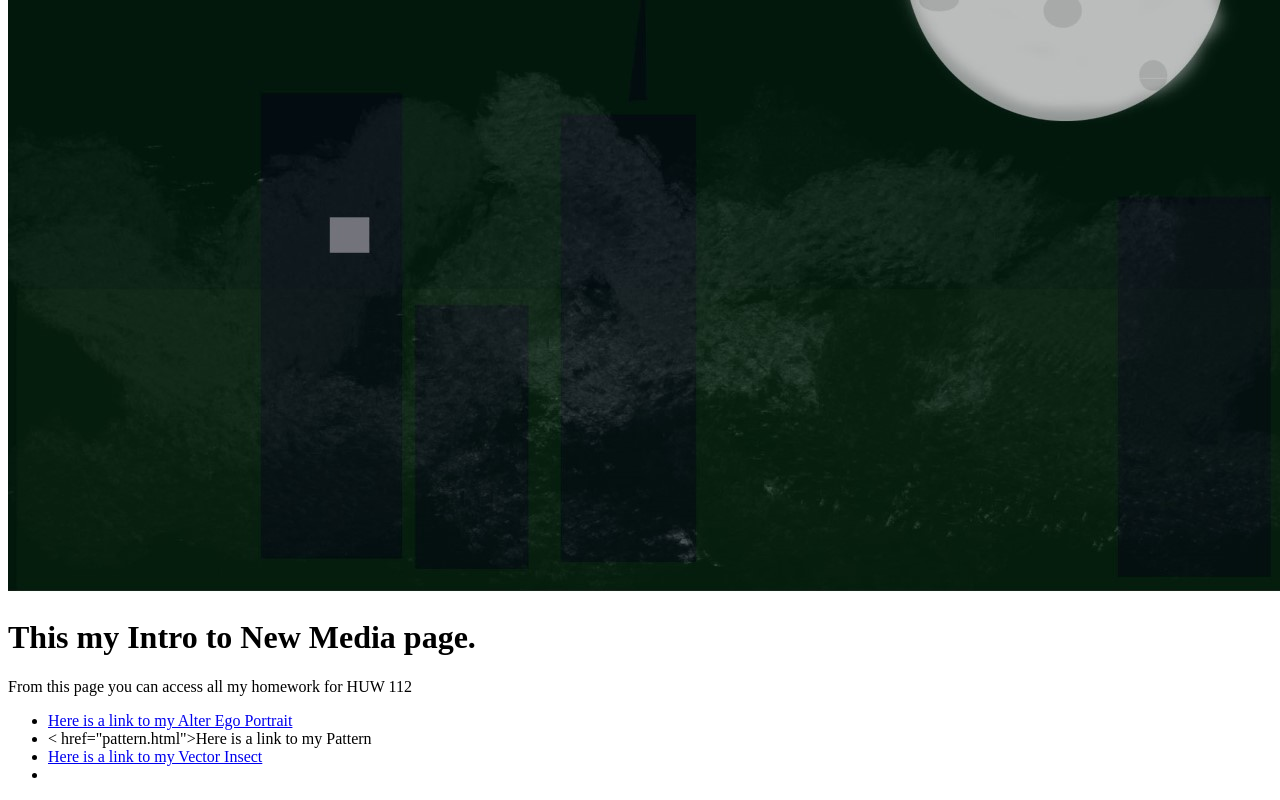
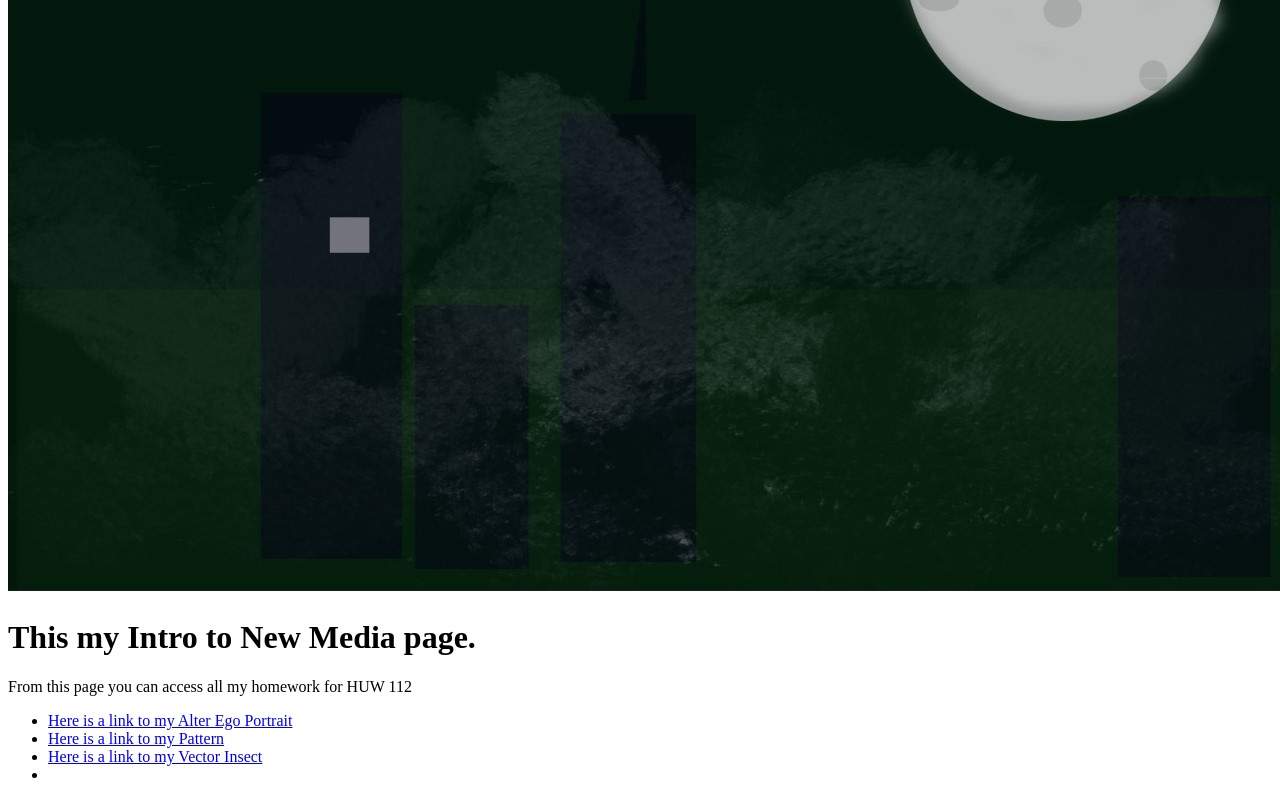
Before and after one commit to ZanedFeliz/zanedfeliz.github.io, a plain HTML site: page index.html in a window 1280 px wide. Shown: the part 370-1170 px from the top of the page. Drawn offline with Linux system fonts and the light colour scheme.

Commit message:
Update index.html

```diff
--- a/index.html
+++ b/index.html
@@ -7,7 +7,7 @@
     <p>From this page you can access all my homework for HUW 112</p>
     <ul>
       <li><a href="Alter Ego Project copy finished.jpg">Here is a link to my Alter Ego Portrait</a></li>
-      <li>< href="pattern.html">Here is a link to my Pattern</a></li>
+      <li><a href="pattern.html">Here is a link to my Pattern</a></li>
       <li><a href="Vector Insect Project.pdf">Here is a link to my Vector Insect</a></li>
       <li><a href="film.html"Here is a link to my film</a></li
       </body>
```
